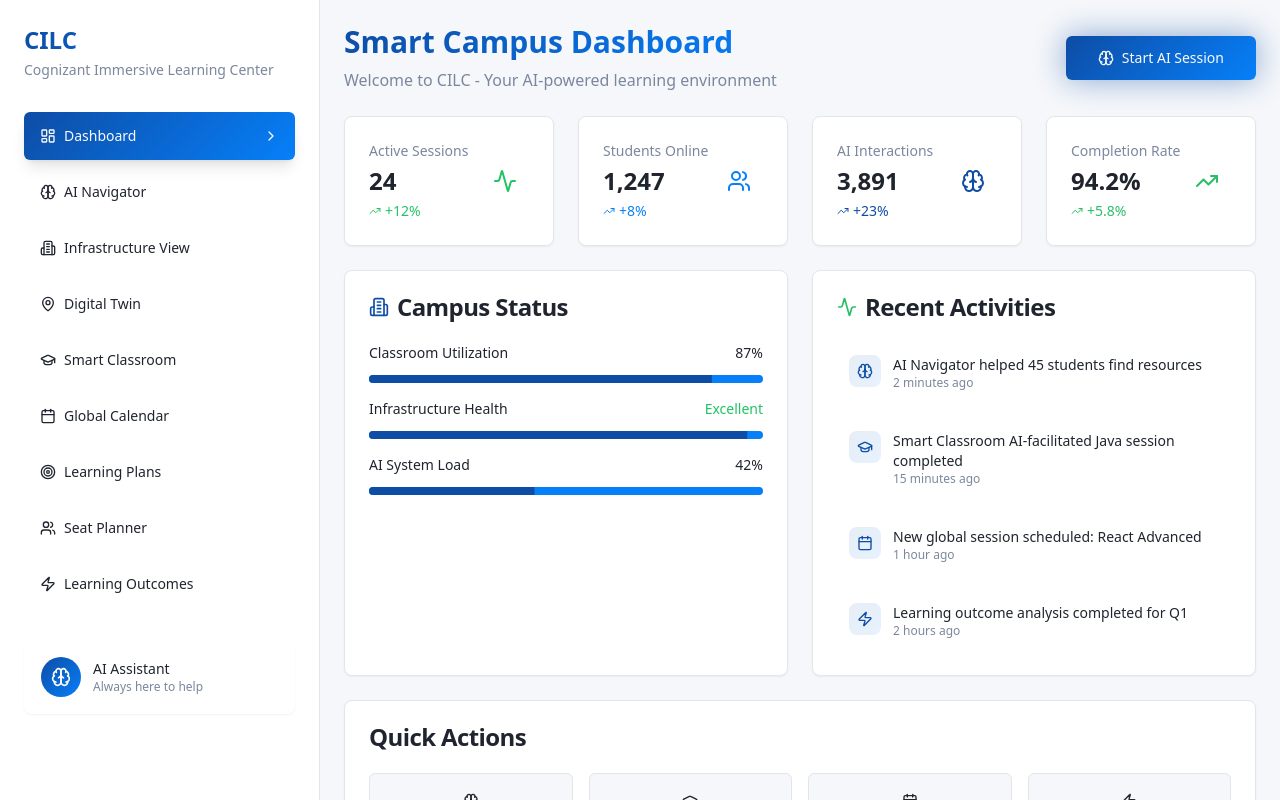
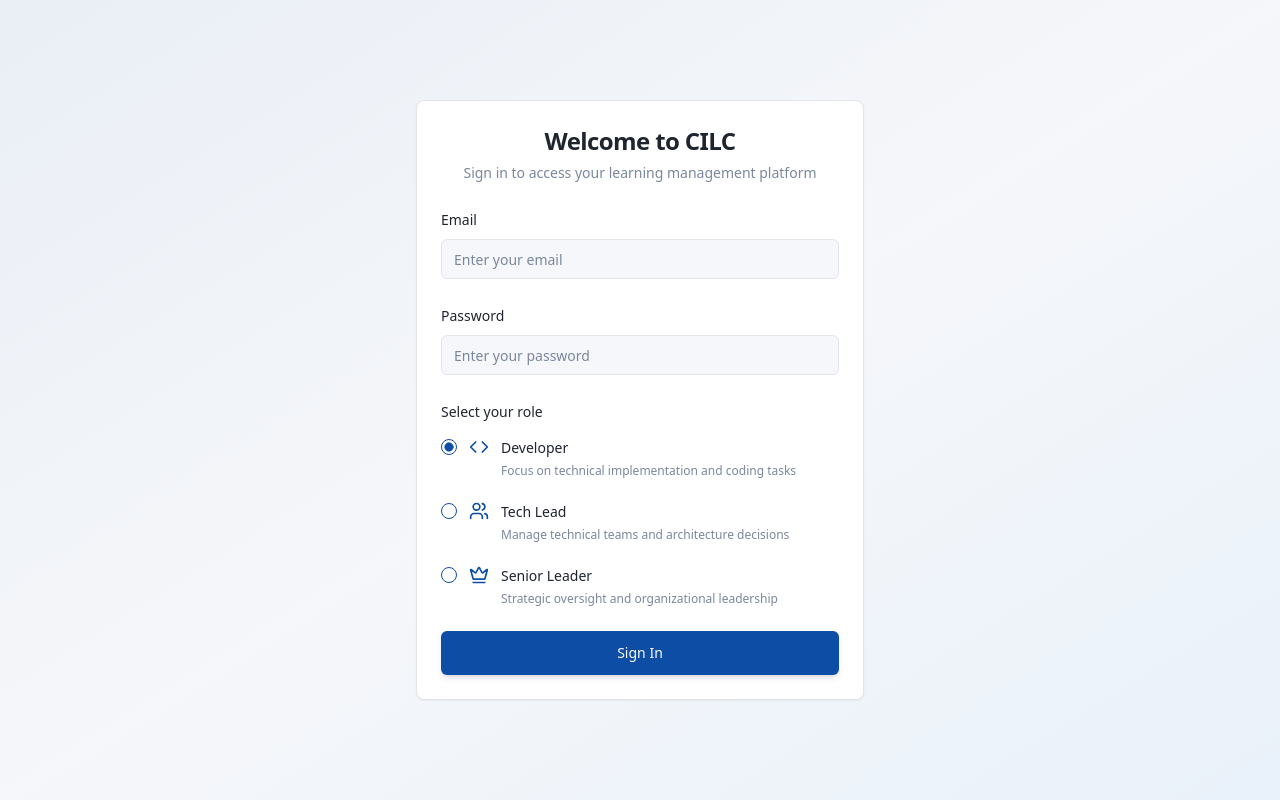
Before and after one commit to goblegoble213-hash/clic-smart-nexus, a React (Vite) app: page / in a window 1280 px wide. Built offline with nearby package versions, Linux system fonts and the light colour scheme.

Commit message:
Add Login UI
Add a login UI with three persona options: Developer, Tech Lead, and Senior Leader.

```diff
--- /dev/null
+++ b/src/components/Login.tsx
@@ -0,0 +1,123 @@
+import { useState } from "react";
+import { Button } from "@/components/ui/button";
+import { Card, CardContent, CardDescription, CardHeader, CardTitle } from "@/components/ui/card";
+import { Input } from "@/components/ui/input";
+import { Label } from "@/components/ui/label";
+import { RadioGroup, RadioGroupItem } from "@/components/ui/radio-group";
+import { Users, Code, Crown } from "lucide-react";
+
+interface LoginProps {
+  onLogin: (persona: string) => void;
+}
+
+const personas = [
+  {
+    id: "developer",
+    title: "Developer",
+    description: "Focus on technical implementation and coding tasks",
+    icon: Code,
+  },
+  {
+    id: "tech-lead",
+    title: "Tech Lead",
+    description: "Manage technical teams and architecture decisions",
+    icon: Users,
+  },
+  {
+    id: "senior-leader",
+    title: "Senior Leader",
+    description: "Strategic oversight and organizational leadership",
+    icon: Crown,
+  },
+];
+
+export default function Login({ onLogin }: LoginProps) {
+  const [selectedPersona, setSelectedPersona] = useState("developer");
+  const [email, setEmail] = useState("");
+  const [password, setPassword] = useState("");
+
+  const handleSubmit = (e: React.FormEvent) => {
+    e.preventDefault();
+    onLogin(selectedPersona);
+  };
+
+  return (
+    <div className="min-h-screen flex items-center justify-center bg-gradient-to-br from-primary/5 via-background to-secondary/5 p-4">
+      <Card className="w-full max-w-md">
+        <CardHeader className="text-center">
+          <CardTitle className="text-2xl font-bold">Welcome to CILC</CardTitle>
+          <CardDescription>
+            Sign in to access your learning management platform
+          </CardDescription>
+        </CardHeader>
+        <CardContent>
+          <form onSubmit={handleSubmit} className="space-y-6">
+            <div className="space-y-2">
+              <Label htmlFor="email">Email</Label>
+              <Input
+                id="email"
+                type="email"
+                placeholder="Enter your email"
+                value={email}
+                onChange={(e) => setEmail(e.target.value)}
+                required
+              />
+            </div>
+
+            <div className="space-y-2">
+              <Label htmlFor="password">Password</Label>
+              <Input
+                id="password"
+                type="password"
+                placeholder="Enter your password"
+                value={password}
+                onChange={(e) => setPassword(e.target.value)}
+                required
+              />
+            </div>
+
+            <div className="space-y-3">
+              <Label>Select your role</Label>
+              <RadioGroup
+                value={selectedPersona}
+                onValueChange={setSelectedPersona}
+                className="space-y-3"
+              >
+                {personas.map((persona) => {
+                  const Icon = persona.icon;
+                  return (
+                    <div key={persona.id} className="flex items-start space-x-3">
+                      <RadioGroupItem
+                        value={persona.id}
+                        id={persona.id}
+                        className="mt-1"
+                      />
+                      <div className="flex items-start space-x-3 flex-1">
+                        <Icon className="h-5 w-5 mt-0.5 text-primary" />
+                        <div className="space-y-1">
+                          <Label
+                            htmlFor={persona.id}
+                            className="font-medium cursor-pointer"
+                          >
+                            {persona.title}
+                          </Label>
+                          <p className="text-xs text-muted-foreground">
+                            {persona.description}
+                          </p>
+                        </div>
+                      </div>
+                    </div>
+                  );
+                })}
+              </RadioGroup>
+            </div>
+
+            <Button type="submit" className="w-full" size="lg">
+              Sign In
+            </Button>
+          </form>
+        </CardContent>
+      </Card>
+    </div>
+  );
+}
--- a/src/pages/Index.tsx
+++ b/src/pages/Index.tsx
@@ -1,6 +1,20 @@
+import { useState } from "react";
 import { Dashboard } from "@/components/Dashboard";
+import Login from "@/components/Login";
 
 const Index = () => {
+  const [isLoggedIn, setIsLoggedIn] = useState(false);
+  const [userPersona, setUserPersona] = useState("");
+
+  const handleLogin = (persona: string) => {
+    setUserPersona(persona);
+    setIsLoggedIn(true);
+  };
+
+  if (!isLoggedIn) {
+    return <Login onLogin={handleLogin} />;
+  }
+
   return <Dashboard />;
 };
 
```
